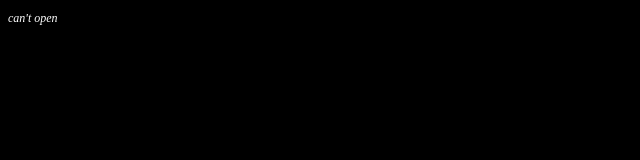
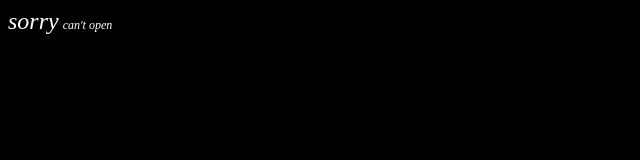
Before and after one commit to iosisKR/chatWEB, a plain HTML site: page index.html in a window 1280 px wide. Shown: the full height of the page, 0-640 px from the left. Drawn offline with Linux system fonts and the light colour scheme.

Commit message:
test 0.003

```diff
--- a/index.html
+++ b/index.html
@@ -22,6 +22,7 @@
 
 </head>
 <body>
+    <t style="font-size: 24px;">sorry</t>
     <t>can't open</t>
 </body>
 </html>
```
